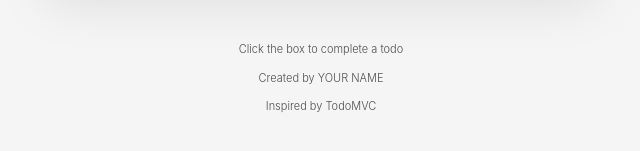
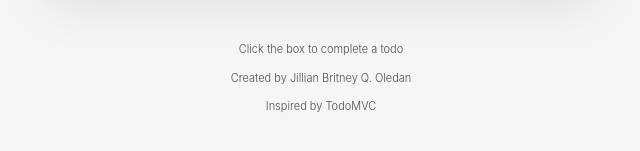
Before and after one commit to kh4i0tic/csit340-todomvc, a React (Vite) app: page / in a window 1280 px wide. Shown: the part 407-558 px from the top of the page, without its empty margins (319-959 px from the left). Built offline with nearby package versions, Linux system fonts and the light colour scheme.

Commit message:
chore: replace YOUR NAME with Jillian Britney Q. Oledan

```diff
--- a/src/App.jsx
+++ b/src/App.jsx
@@ -5,7 +5,7 @@ function App() {
   return (
     <div className="min-h-screen bg-[#f5f5f5] py-8 font-light text-[#111]">
       <Todos />
-      <Info name="YOUR NAME" />
+      <Info name="Jillian Britney Q. Oledan" />
     </div>
   )
 }
```
